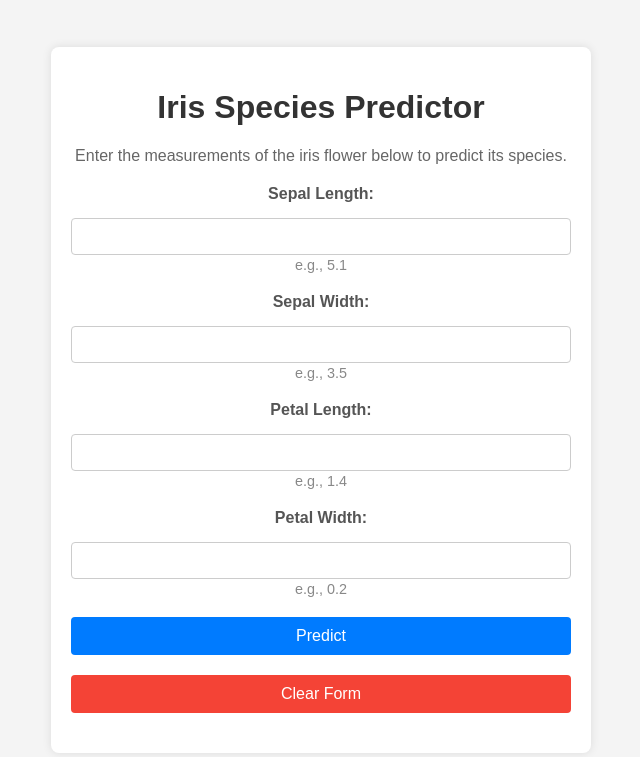
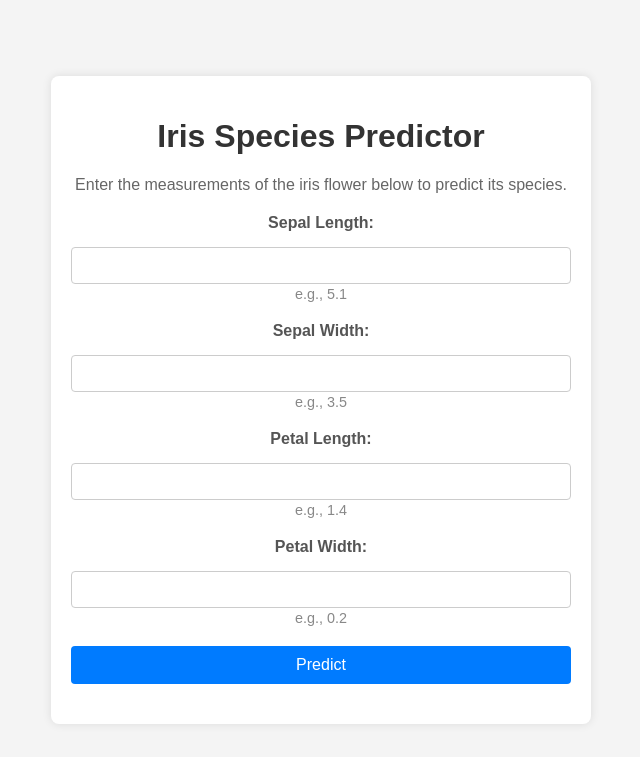
Before and after one commit to paulpascal/g9_iris_predictor, a Flask app: page / in a window 1280 px wide. Shown: the top 757 px of the page, without its empty margins (319-959 px from the left). Run offline with Flask 3, Linux system fonts and the light colour scheme; parts of the project's set-up code (start-up, migrations or seed data) failed here and were passed over.

Commit message:
ref: improve clear button

```diff
--- a/app/static/style.css
+++ b/app/static/style.css
@@ -62,17 +62,22 @@
   font-size: 16px;
 }
 
+button:hover {
+  background-color: #0056b3;
+}
+
 #clear-button {
-  background-color: #f44336;
+  display: none;
+  background-color: #fff;
+  color: #f44336;
+  border: 2px solid #f44336;
   margin-top: 10px;
 }
 
 #clear-button:hover {
-  background-color: #d32f2f;
-}
-
-button:hover {
-  background-color: #0056b3;
+  background-color: #e0e0e0;
+  color: #d32f2f;
+  border: 2px solid #d32f2f;
 }
 
 #prediction {
--- a/app/templates/index.html
+++ b/app/templates/index.html
@@ -79,12 +79,14 @@
         document.getElementById("prediction").innerText = `Predicted Species: ${
           speciesMap[data.result.prediction]
         }`;
+        document.getElementById("clear-button").style.display = "block";
       };
 
       // clear form
       document.getElementById("clear-button").onclick = () => {
         document.getElementById("predict-form").reset();
         document.getElementById("prediction").innerText = "";
+        document.getElementById("clear-button").style.display = "none";
       };
     </script>
   </body>
```
